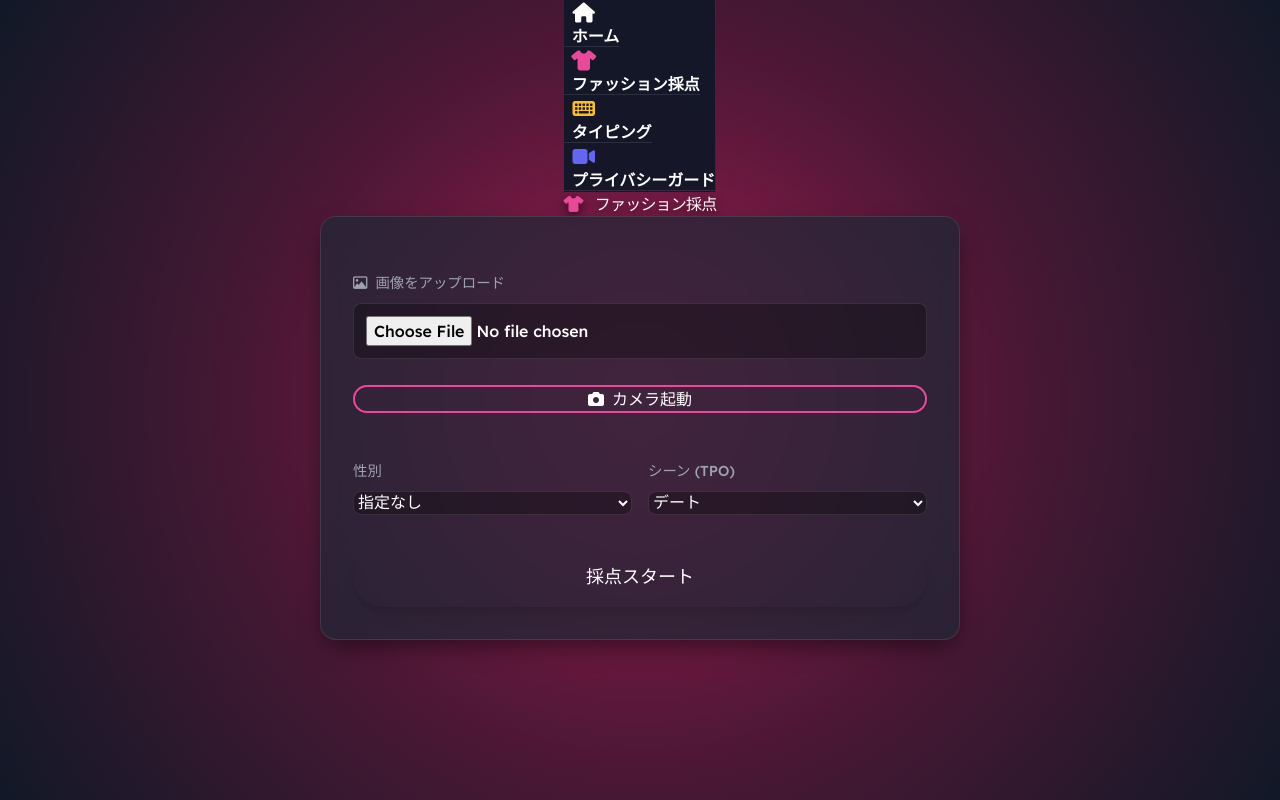
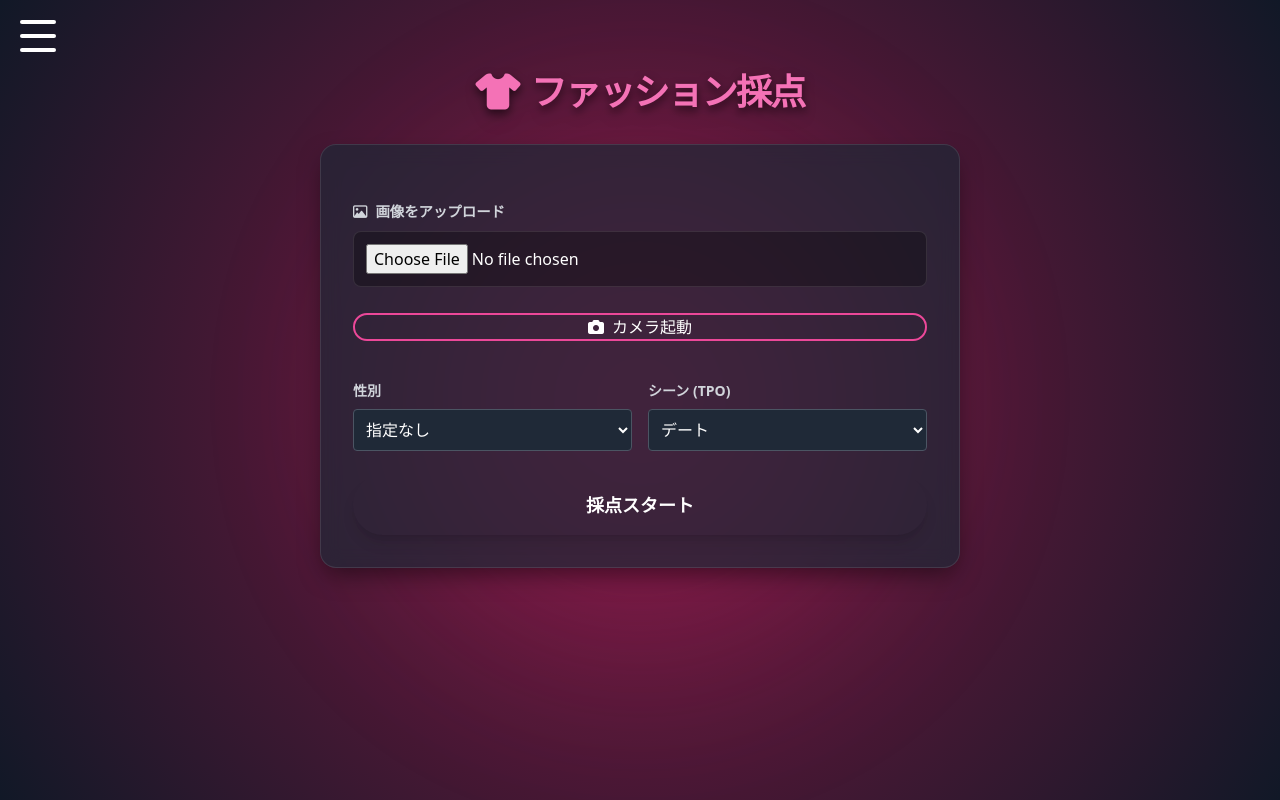
Before and after one commit to kado0314/PBLhome, a Flask app: page /scoring/ in a window 1280 px wide. Run offline with Flask 3, Linux system fonts and the light colour scheme; some libraries are stand-ins or nearby versions.

Commit message:
Update saiten.html

```diff
--- a/scoring/templates/saiten.html
+++ b/scoring/templates/saiten.html
@@ -5,46 +5,46 @@
     <meta name="viewport" content="width=device-width, initial-scale=1.0">
     <title>ファッション採点</title>
 
+    <link rel="icon" href="https://github.com/kado0314/PBLcamera/blob/main/static/image/huku.png?raw=true" type="image/png">
+
     <script src="https://cdn.tailwindcss.com"></script>
 
     <link rel="stylesheet" href="https://cdnjs.cloudflare.com/ajax/libs/font-awesome/6.4.0/css/all.min.css">
 
     <link rel="stylesheet" href="{{ url_for('scoring.static', filename='css/fashion.css') }}">
-
-    <link rel="icon" href="https://github.com/kado0314/PBLcamera/blob/main/static/image/huku.png?raw=true" type="image/png">
 </head>
-<body>
+<body class="bg-gray-900 text-white min-h-screen relative overflow-x-hidden font-sans">
 
     <div class="fixed top-1/2 left-1/2 -translate-x-1/2 -translate-y-1/2 w-[500px] h-[500px] bg-pink-600 rounded-full blur-[100px] opacity-20 -z-10 pointer-events-none"></div>
 
-    <div class="hamburger-menu" id="hamburgerMenu">
-        <span></span>
-        <span></span>
-        <span></span>
+    <div class="hamburger-menu fixed top-5 left-5 w-9 h-8 cursor-pointer z-[5000] flex flex-col justify-between" id="hamburgerMenu">
+        <span class="block w-full h-1 bg-white rounded transition-all duration-300"></span>
+        <span class="block w-full h-1 bg-white rounded transition-all duration-300"></span>
+        <span class="block w-full h-1 bg-white rounded transition-all duration-300"></span>
     </div>
 
-    <nav class="sidebar" id="sidebar">
+    <nav class="sidebar fixed top-0 left-0 w-64 h-full bg-gray-900/95 backdrop-blur-md border-r border-white/10 z-[4000] pt-20 -translate-x-full transition-transform duration-300" id="sidebar">
         <ul>
             <li>
-                <a href="/">
+                <a href="/" class="flex items-center px-6 py-4 text-lg text-white hover:bg-white/10 transition-colors border-b border-white/10">
                     <div style="width:40px; text-align:center;"><i class="fa-solid fa-house fa-lg"></i></div>
                     <span class="ml-2 font-bold">ホーム</span>
                 </a>
             </li>
             <li>
-                <a href="/scoring/saiten">
+                <a href="/scoring/saiten" class="flex items-center px-6 py-4 text-lg text-white hover:bg-white/10 transition-colors border-b border-white/10">
                     <div style="width:40px; text-align:center;"><i class="fa-solid fa-shirt fa-lg text-pink-500"></i></div>
                     <span class="ml-2 font-bold">ファッション採点</span>
                 </a>
             </li>
             <li>
-                <a href="/Typamera/templates/typing.html">
+                <a href="/Typamera/templates/typing.html" class="flex items-center px-6 py-4 text-lg text-white hover:bg-white/10 transition-colors border-b border-white/10">
                     <div style="width:40px; text-align:center;"><i class="fa-solid fa-keyboard fa-lg text-amber-400"></i></div>
                     <span class="ml-2 font-bold">タイピング</span>
                 </a>
             </li>
             <li>
-                <a href="/Privacy/index.html">
+                <a href="/Privacy/index.html" class="flex items-center px-6 py-4 text-lg text-white hover:bg-white/10 transition-colors border-b border-white/10">
                     <div style="width:40px; text-align:center;"><i class="fa-solid fa-video fa-lg text-indigo-500"></i></div>
                     <span class="ml-2 font-bold">プライバシーガード</span>
                 </a>
@@ -52,36 +52,40 @@
         </ul>
     </nav>
 
-    <h1><i class="fa-solid fa-shirt text-pink-500 mr-3"></i>ファッション採点</h1>
+    <div class="container mx-auto px-4 py-8 max-w-2xl flex flex-col items-center">
 
-    <form method="POST" enctype="multipart/form-data" action="{{ url_for('scoring.saiten') }}">
+        <h1 class="text-3xl md:text-4xl font-extrabold mt-10 mb-8 text-pink-400 drop-shadow-lg text-center">
+            <i class="fa-solid fa-shirt mr-3"></i>ファッション採点
+        </h1>
 
-        <label><i class="fa-regular fa-image mr-2"></i>画像をアップロード</label>
-        <input type="file" name="image_file" accept="image/*" capture="camera" id="imageInput">
+        <form method="POST" enctype="multipart/form-data" action="{{ url_for('scoring.saiten') }}" class="w-full">
 
-        <div class="flex gap-2 mt-4">
-            <button type="button" id="openCameraBtn"><i class="fa-solid fa-camera mr-2"></i>カメラ起動</button>
+            <label class="block text-gray-300 font-bold mb-2"><i class="fa-regular fa-image mr-2"></i>画像をアップロード</label>
+            <input type="file" name="image_file" accept="image/*" capture="camera" id="imageInput" class="mb-4">
+
+            <div class="flex gap-2 mb-4">
+                <button type="button" id="openCameraBtn" class="bg-transparent border-2 border-pink-500 text-white hover:bg-pink-500/20"><i class="fa-solid fa-camera mr-2"></i>カメラ起動</button>
             </div>
 
-        <div id="cameraArea" class="mt-4 hidden">
+            <div id="cameraArea" class="hidden mb-4">
                 <video id="cameraVideo" autoplay playsinline class="w-full rounded-lg border border-gray-600 mb-2"></video>
-            <button type="button" id="takePhotoBtn"><i class="fa-solid fa-circle-dot mr-2"></i>撮影</button>
+                <button type="button" id="takePhotoBtn" class="bg-transparent border-2 border-pink-500 text-white hover:bg-pink-500/20 w-full"><i class="fa-solid fa-circle-dot mr-2"></i>撮影</button>
             </div>
 
-        <img id="imagePreview" src="" class="mt-4 w-full rounded-lg hidden">
+            <img id="imagePreview" src="" class="w-full rounded-lg hidden mb-6 border-2 border-gray-600">
 
-        <div class="grid grid-cols-2 gap-4 mt-6">
+            <div class="grid grid-cols-2 gap-4 mb-6">
                 <div>
-                <label for="user_gender">性別</label>
-                <select name="user_gender" id="user_gender">
+                    <label for="user_gender" class="block text-gray-300 text-sm font-bold mb-2">性別</label>
+                    <select name="user_gender" id="user_gender" class="bg-gray-800 border border-gray-600 text-white rounded p-2 w-full focus:border-pink-500 outline-none">
                         <option value="neutral" {% if selected_gender == 'neutral' %}selected{% endif %}>指定なし</option>
                         <option value="male" {% if selected_gender == 'male' %}selected{% endif %}>男性</option>
                         <option value="female" {% if selected_gender == 'female' %}selected{% endif %}>女性</option>
                     </select>
                 </div>
                 <div>
-                <label for="intended_scene">シーン (TPO)</label>
-                <select name="intended_scene" id="intended_scene">
+                    <label for="intended_scene" class="block text-gray-300 text-sm font-bold mb-2">シーン (TPO)</label>
+                    <select name="intended_scene" id="intended_scene" class="bg-gray-800 border border-gray-600 text-white rounded p-2 w-full focus:border-pink-500 outline-none">
                         <option value="date" {% if selected_scene == 'date' %}selected{% endif %}>デート</option>
                         <option value="work" {% if selected_scene == 'work' %}selected{% endif %}>仕事</option>
                         <option value="friends" {% if selected_scene == 'friends' %}selected{% endif %}>友達と遊ぶ</option>
@@ -89,32 +93,32 @@
                 </div>
             </div>
 
-        <button type="submit" class="mt-8 text-lg py-4 shadow-lg hover:shadow-pink-500/50 transition-all">
+            <button type="submit" class="w-full py-4 text-lg shadow-lg hover:shadow-pink-500/50 transition-all rounded-full font-bold">
                 採点スタート
             </button>
         </form>
 
         {% if uploaded_image_data %}
-    <div class="target fade-in">
-        <h3><i class="fa-solid fa-crosshairs mr-2 text-pink-400"></i>採点対象</h3>
+        <div class="target fade-in w-full mt-8">
+            <h3 class="text-xl font-bold mb-4 text-white"><i class="fa-solid fa-crosshairs mr-2 text-pink-400"></i>採点対象</h3>
             <img src="{{ uploaded_image_data }}" class="w-full rounded-lg border-2 border-pink-500 shadow-lg">
         </div>
         {% endif %}
 
         {% if score is not none %}
-    <div class="results fade-in">
+        <div class="results fade-in w-full mt-8">
             <div class="res-head w-full text-center">
-            <h2 class="text-2xl font-bold mb-4">総合スコア</h2>
-            <span class="score">{{ score }}</span>
-            <p class="text-xl mt-2 font-light">{{ recommendation }}</p>
+                <h2 class="text-2xl font-bold mb-4 text-white">総合スコア</h2>
+                <span class="score block text-6xl font-extrabold text-pink-500 my-4 drop-shadow-md">{{ score }}</span>
+                <p class="text-xl mt-2 font-light text-gray-200">{{ recommendation }}</p>
             </div>
 
             <div class="res-body flex flex-col md:flex-row gap-6 mt-8">
                 <div class="rating flex-1">
                     <h4 class="text-lg font-bold mb-3 text-pink-300">AIからのフィードバック</h4>
-                <ul>
+                    <ul class="space-y-2">
                         {% for f in feedback %}
-                        <li><i class="fa-solid fa-check mr-2 text-green-400"></i>{{ f }}</li>
+                            <li class="bg-white/5 p-3 rounded border-l-4 border-pink-500"><i class="fa-solid fa-check mr-2 text-green-400"></i>{{ f }}</li>
                         {% endfor %}
                     </ul>
                 </div>
@@ -127,15 +131,17 @@
             </div>
         </div>
         {% endif %}
+    </div>
 
     <script src="{{ url_for('scoring.static', filename='js/saiten.js') }}"></script>
 
     <script>
+        // ハンバーガーメニュー制御 (Tailwind対応)
         const hamburger = document.getElementById('hamburgerMenu');
         const sidebar = document.getElementById('sidebar');
 
         hamburger.addEventListener('click', () => {
-            sidebar.classList.toggle('active');
+            sidebar.classList.toggle('-translate-x-full'); // 画面外へ隠す/出すを切り替え
             hamburger.classList.toggle('open');
         });
     </script>
```
Lines whose indentation alone changed are shown as unchanged.
